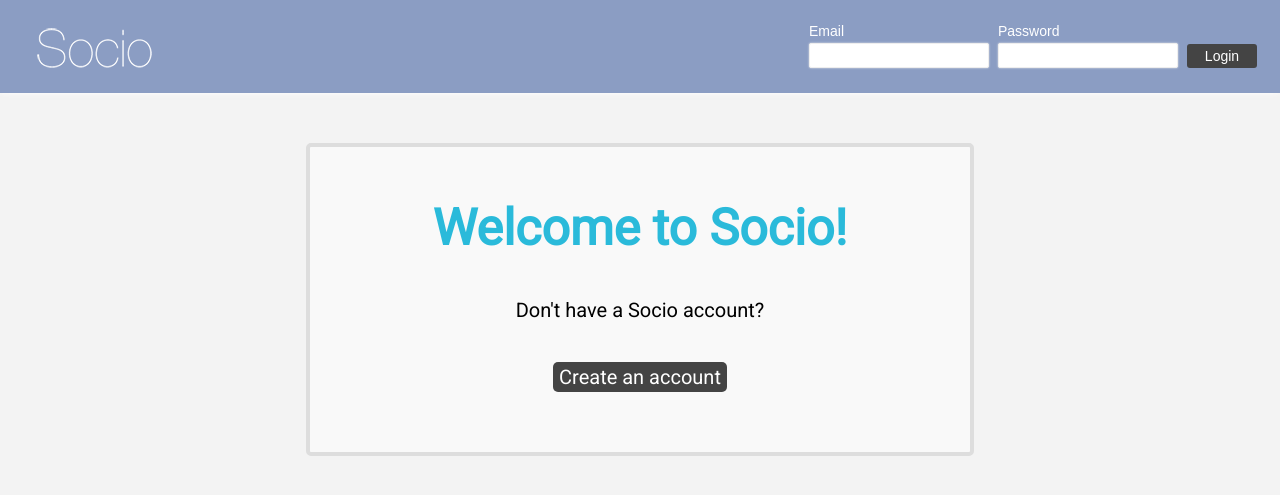
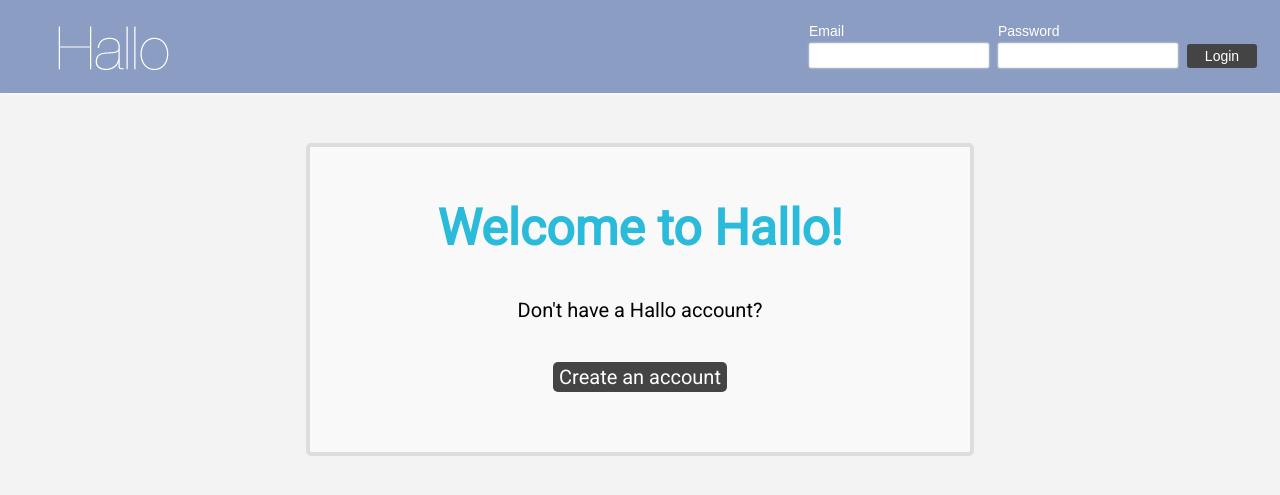
Before and after one commit to HeshamMeneisi/4H, a PHP site: page / in a window 1280 px wide. Shown: the top 495 px of the page. Run offline with PHP 8.4, Linux system fonts and the light colour scheme.

Commit message:
Update identity and minor fixes

```diff
--- a/home.php
+++ b/home.php
@@ -3,7 +3,7 @@
 <script src="js/form.js"></script>
 <?php
  if (is_logged()) {
-     include_once core.php;
+     include_once 'core.php';
      $name = get_user()['nickname'];
      echo '<h1 class="page_title">Howdy, '.$name.'!</h1>';
      include 'timeline.php';
--- a/index.php
+++ b/index.php
@@ -3,7 +3,7 @@
   <link rel="stylesheet" href="css/hud.css">
   <link rel="stylesheet" href="css/form.css">
   <script src="js/jquery-3.1.1.js"></script>
-  <title>Socio</title>
+  <title>Hallo</title>
 </head>
 <body>
   <?php
--- a/loginform.php
+++ b/loginform.php
@@ -1,7 +1,7 @@
 <head>
 <meta name="viewport" content="width=device-width, initial-scale=1.0" />
 </head>
-<a href="../"><img class="logo" src="files/logo.png" style="margin-top:20px;margin-left:20px;" alt="Socio"/></a>
+<a href="../"><img class="logo" src="files/logo.png" style="margin-top:20px;margin-left:20px;" alt="Hallo"/></a>
 <table class="xform" id="lform">
     </tr>
       <td><label>Email</label></td>
--- a/regform.php
+++ b/regform.php
@@ -4,8 +4,8 @@
 <head>
 <div id="registration">
 <div id="register_label">
-    <h2>Welcome to Socio!</h2>
-    <p>Don't have a Socio account?</p>
+    <h2>Welcome to Hallo!</h2>
+    <p>Don't have a Hallo account?</p>
     <input type="button" id="StartRegistration" value="Create an account" onclick="register()" />
 </div>
 <table class="xform" id="rform">
--- a/timeline.php
+++ b/timeline.php
@@ -12,7 +12,7 @@ if (!isset($_GET['aj'])):
 endif;
 include_once 'core.php';
 include_once 'db.php';
-echo '<title>Timeline - Socio</title>';
+echo '<title>Timeline - Hallo</title>';
 $onprof = isset($_GET['p']);
 if (is_logged() && !($onprof && isset($_GET['uid']))) {
     $_GET['mode'] = 's';
--- a/userhud.php
+++ b/userhud.php
@@ -4,7 +4,7 @@ include_once 'core.php';
 include_once 'db.php';
 
 ?>
-<a href="../"><img class="logo" src="files/logo.png" alt="Socio"/></a>
+<a href="../"><img class="logo" style="margin-top:5px;" src="files/logo.png" alt="Hallo"/></a>
 <?php
 if (isset($_GET['p'])) {
     echo '<ul class="navbar-p">';
```
Also changed, not shown: files/logo.png.
